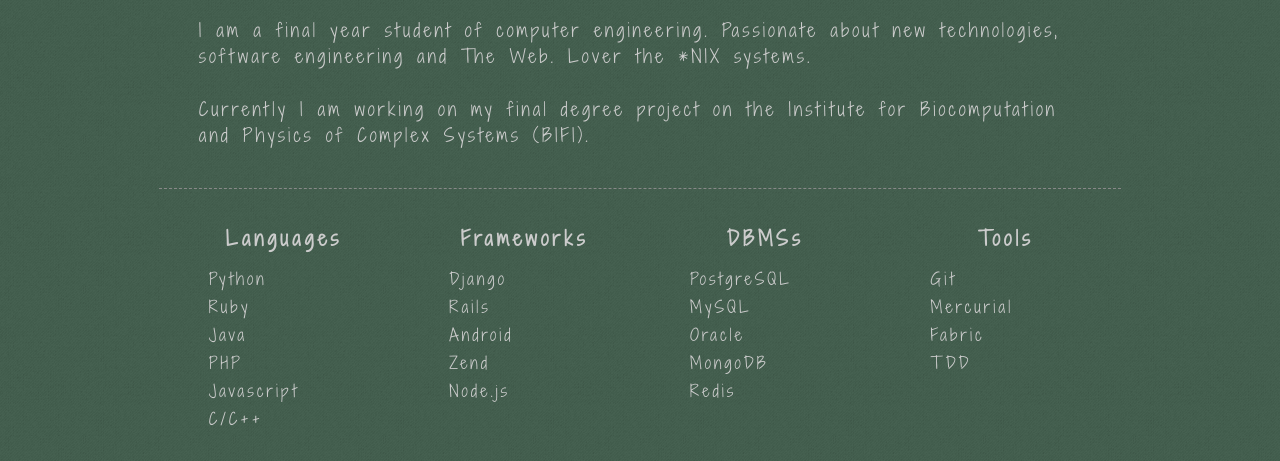
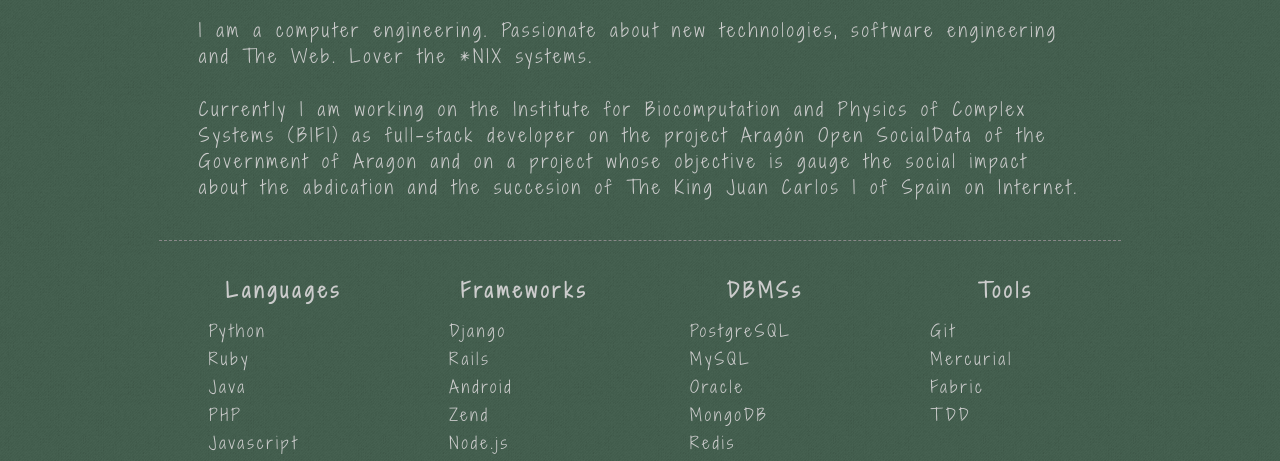
Before and after one commit to albertoalcolea/portfolio, a plain HTML site: page index.html in a window 1280 px wide. Shown: the part 336-797 px from the top of the page. Drawn offline with Linux system fonts and the light colour scheme.

Commit message:
Bio updated

```diff
--- a/index.html
+++ b/index.html
@@ -33,8 +33,8 @@
 				<h2>Development</h2>
 				<div class="info">
 					<div id="personal-info">
-						<p>I am a final year student of computer engineering. Passionate about new technologies, software engineering and The Web. Lover the *NIX systems.</p>
-						<p>Currently I am working on my final degree project on the Institute for Biocomputation and Physics of Complex Systems (BIFI).</p>
+						<p>I am a computer engineering. Passionate about new technologies, software engineering and The Web. Lover the *NIX systems.</p>
+						<p>Currently I am working on the Institute for Biocomputation and Physics of Complex Systems (BIFI) as full-stack developer on the project Aragón Open SocialData of the Government of Aragon and on a project whose objective is gauge the social impact about the abdication and the succesion of The King Juan Carlos I of Spain on Internet.</p>
 					</div>
 					<div id="skills">
 						<div class="skills-col">
```
Also changed, not shown: projects/rey.jpg (added), projects/thumb-rey.jpg (added).
